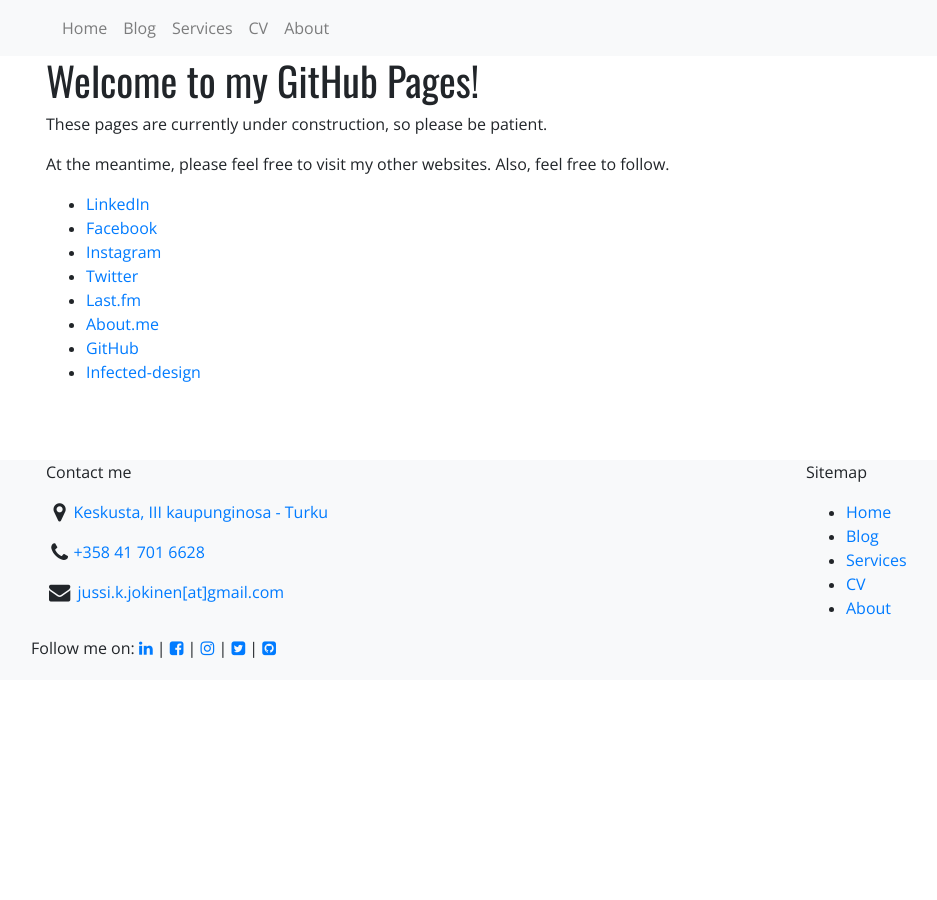
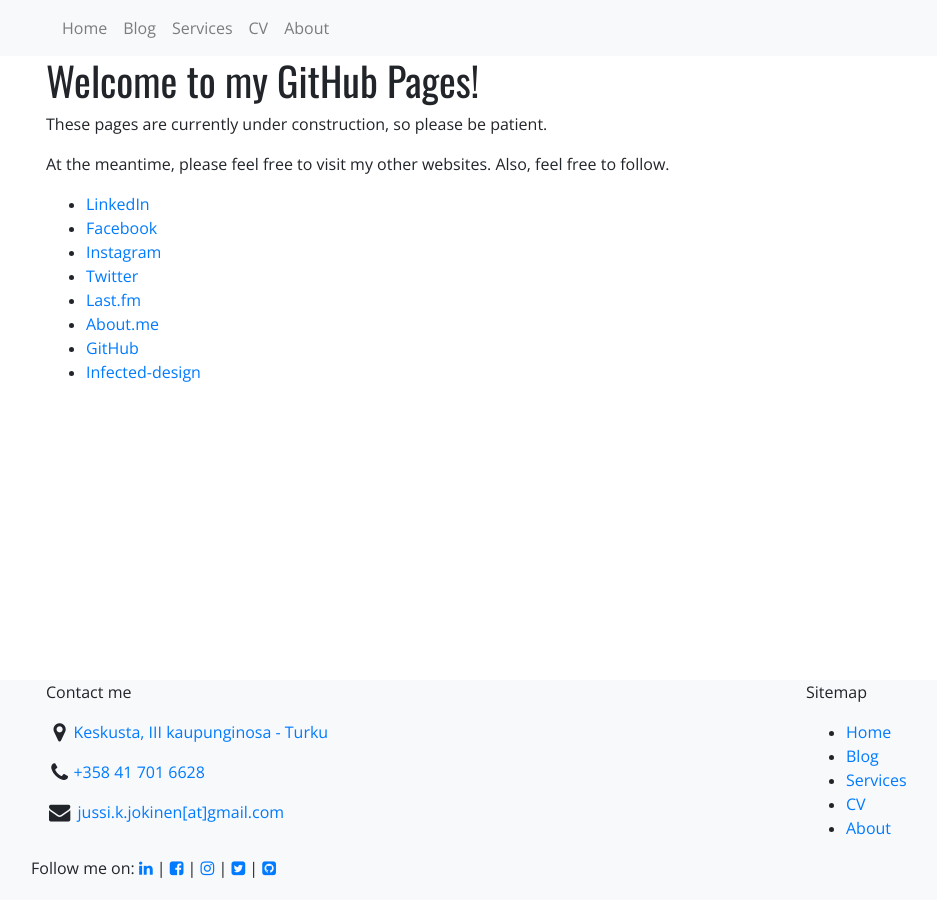
Before and after one commit to n00bsaiboth/n00bsaiboth.github.io, a Jekyll site: the page built from index.html, in a window 1280 px wide. Shown: the whole page, without its empty margins (39-976 px from the left). Built offline with Jekyll 4.4.1, drawn with Linux system fonts in a browser that asks for light colours.

Commit message:
Update style.css

```diff
--- a/assets/css/style.css
+++ b/assets/css/style.css
@@ -1,3 +1,7 @@
+/* set up fonts
+ *
+ */
+
 @import url('https://fonts.googleapis.com/css2?family=Lato&family=Open+Sans&family=Oswald&family=Roboto&display=swap');
 
 h1,h2,h3,h4,h5,h6 {
@@ -9,11 +13,24 @@ p, a {
     font-family: "Open Sans", Helvetica, sans-serif;
 }
 
+/* sticky footer
+ *
+ */
+
+html {
+	position: relative;
+	min-height: 100%;
+}
+
+body {
+	margin-bottom:220px;
+}
+
 .footer {
 	position:fixed;
 	left: 0;
 	bottom: 0;
 	width: 100%;
 	height:220px;
-	margin-bottom:220px;
+
 }
```
